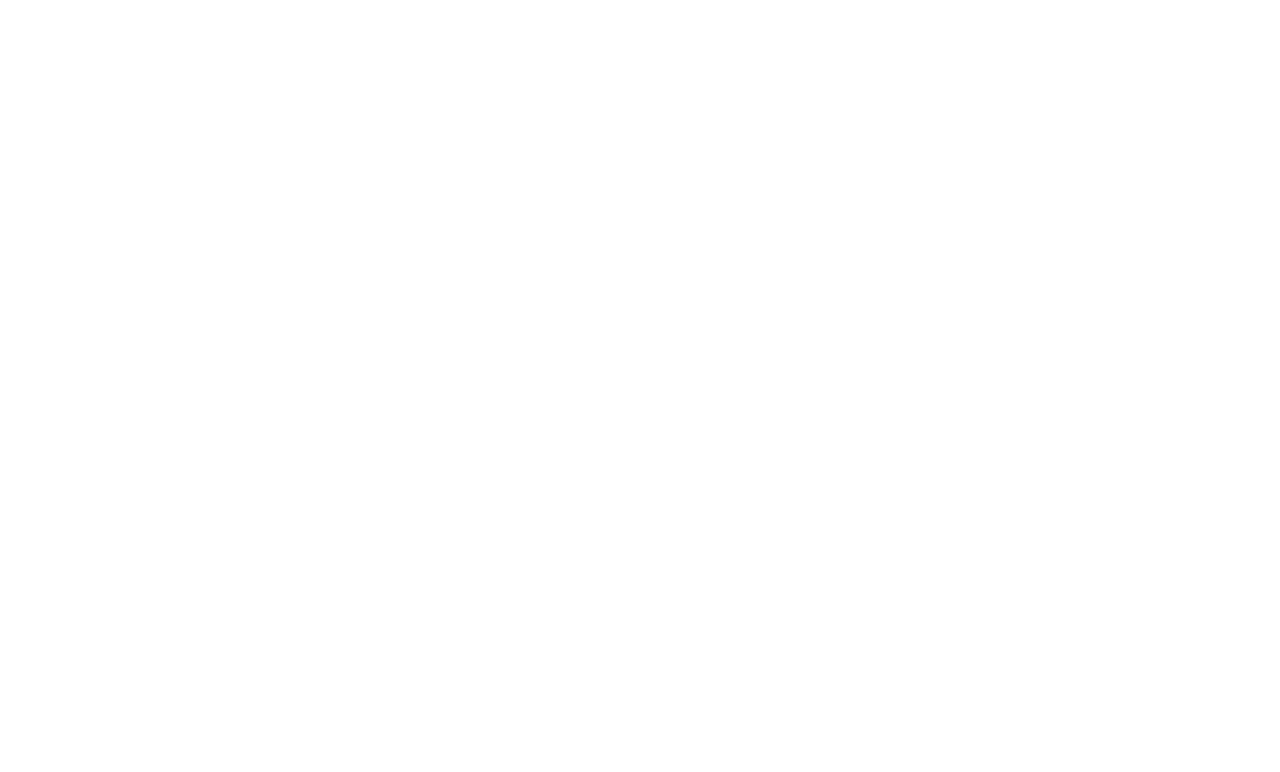
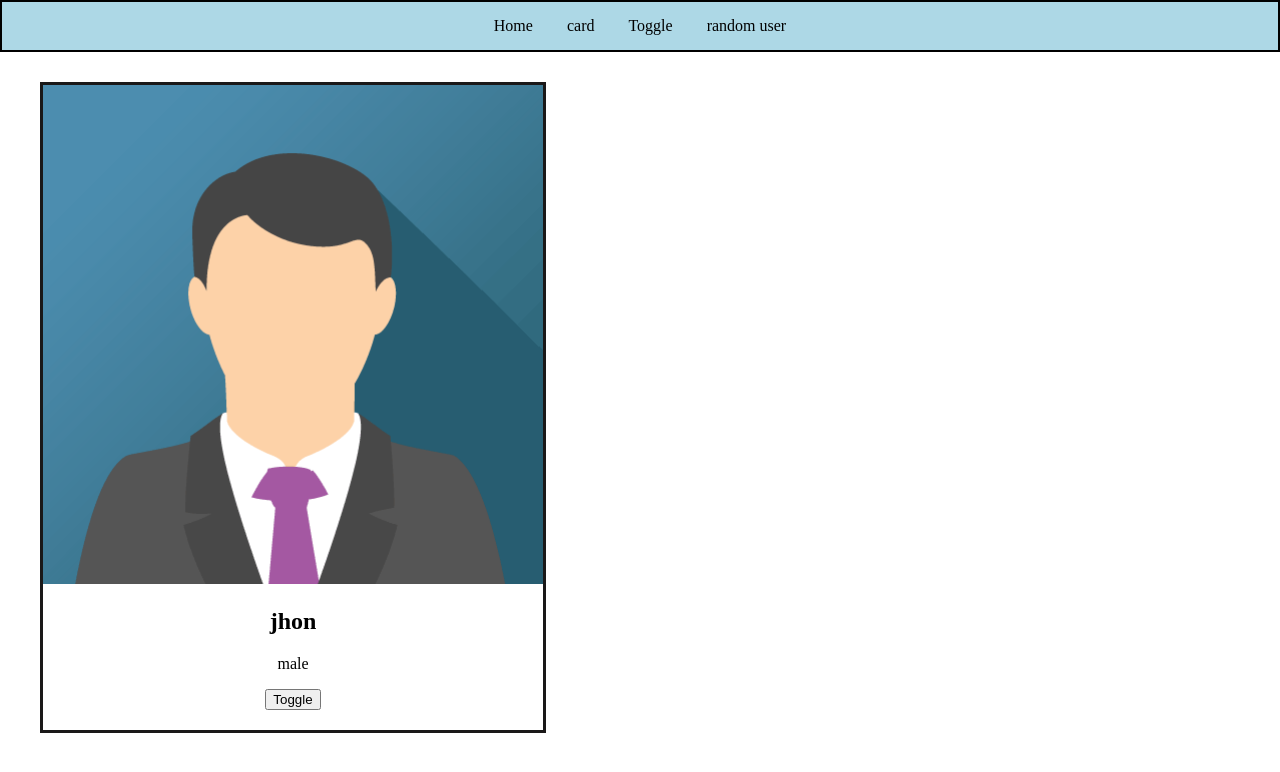
Before and after one commit to saipranathi01/autosuggest, a website: page frontend/pages/toggle.html in a window 1280 px wide. Drawn offline with Linux system fonts and the light colour scheme.

Commit message:
added toggle card

```diff
--- a/frontend/css/index.css
+++ b/frontend/css/index.css
@@ -47,9 +47,6 @@
 .card img{
     width:100%;
 }
-button{
-    padding:10px;
-    background-color:lightblue;
-    border:none;
-
+.card button{
+    margin-bottom:20px;
 }
--- /dev/null
+++ b/frontend/js/toggle.js
@@ -0,0 +1,29 @@
+var users=[
+    {
+        "name":"jhon dow",
+        "gender":"male",
+        "image":"/images/john.png"
+    },
+    {
+        "name":"jane dow",
+        "gender":"female",
+        "image":"/images/jane.png"
+
+    }
+]
+var curId=0;
+
+function toggle(){
+    // toggle card from 0 ->1 & 1 ->0
+
+    curId=(curId+1)%2;
+    // toggle the rendered user details
+
+    // image
+    var user=users[curId];
+    document.getElementById("user-img").src=user.image;
+    document.getElementById("user-name").innerText=user.name;
+    document.getElementById("user-gender").innerText=user.gender;
+
+
+}
--- a/frontend/pages/toggle.html
+++ b/frontend/pages/toggle.html
@@ -0,0 +1,30 @@
+<!DOCTYPE html>
+<html lang="en">
+<head>
+    <meta charset="UTF-8">
+    <meta name="viewport" content="width=device-width, initial-scale=1.0">
+    <title>Auto Suggest</title>
+    <link rel="stylesheet" href="../css/index.css">
+</head>
+<body>
+    <div class="navbar">
+        <a href="/">Home </a>
+        <a href="/pages/card.html">card</a>
+        <a href="/pages/toggle.html">Toggle</a>
+        <a href="">random user</a>
+    </div>
+    <div class="card">
+        <img  id="user-img"src="../images/john.png" alt="User image">
+        <h2 id="user-name"> jhon</h2>
+        <p id="user-gender">male</p>
+        <button onclick="toggle()">Toggle</button>
+
+    </div>
+    <script src="js/index.js"></script>
+    <script src="../js/toggle.js"></script>
+
+
+
+
+</body>
+</html>
```
Also changed, not shown: frontend/index.html (+1 -1 lines), frontend/pages/card.html (+1 -1 lines), frontend/images/jane.png.
